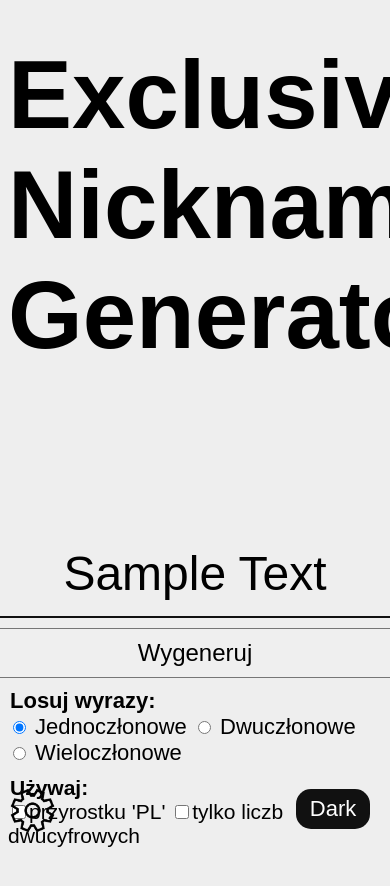
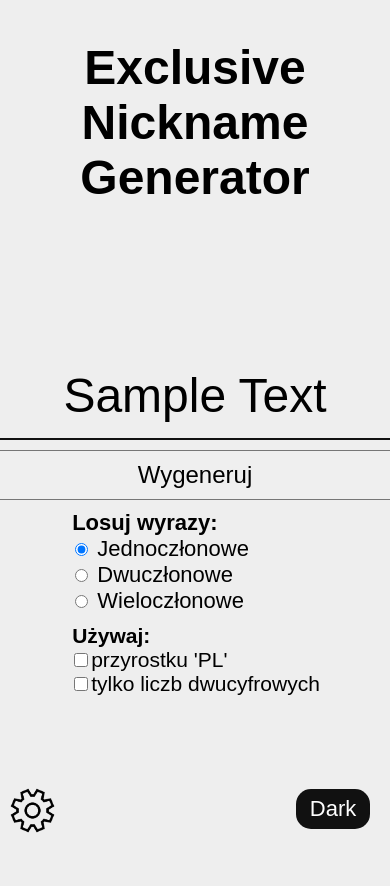
Before and after one commit to Walorson/exclusive-nickname-generator, a plain HTML site: page index.html in a window 390 px wide. Shown: the top 886 px of the page. Drawn offline with Linux system fonts and the light colour scheme.

Commit message:
some responsive

```diff
--- a/index.html
+++ b/index.html
@@ -9,6 +9,7 @@
     <meta name="author" content="Szymon Gniadek">
 
     <link rel="stylesheet" href="style.css">
+    <link rel="stylesheet" href="responsive.css">
 </head>
 
 <body>
@@ -31,22 +32,27 @@
         <div class="settings">
             <form>
                 <legend>Losuj wyrazy:</legend>
-                <label><input type="radio" name="a" id="a1" checked> Jednoczłonowe</label>
-                <label><input type="radio" name="a" id="a2"> Dwuczłonowe</label>
-                <label><input type="radio" name="a" id="a3"> Wieloczłonowe</label>
+                <div class="options">
+                    <label><input type="radio" name="a" id="a1" checked> Jednoczłonowe</label>
+                    <label><input type="radio" name="a" id="a2"> Dwuczłonowe</label>
+                    <label><input type="radio" name="a" id="a3"> Wieloczłonowe</label>
+                </div>
             </form>
             <form style="font-size: 21px;">
                 <legend>Używaj:</legend>
-                <label><input type="checkbox" id="b1">przyrostku 'PL'</label>
-                <label><input type="checkbox" id="b2">tylko liczb dwucyfrowych</label>
+                <div class="options">
+                    <label><input type="checkbox" id="b1">przyrostku 'PL'</label>
+                    <label><input type="checkbox" id="b2">tylko liczb dwucyfrowych</label>
+                </div>
             </form>
+        </div>
             <div id="darkmode">Dark</div>
             <script src="script.js"></script>
             <script src="modLoader.js"></script>
             <div id="mod1">
 
             </div>
-        </div>
+
     </div>
 </body>
 </html>
--- /dev/null
+++ b/responsive.css
@@ -0,0 +1,19 @@
+@media (max-width: 950px) {
+    .title {
+        font-size: 4rem;
+    }
+}
+@media (max-width: 650px) {
+    .title {
+        font-size: 3rem;
+    }
+}
+@media (max-width: 550px) {
+    .title {
+        font-size: 3rem;
+    }
+    .options {
+        display: flex;
+        flex-direction: column;
+    }
+}
--- a/script.js
+++ b/script.js
@@ -42,7 +42,7 @@ const darkmode = document.getElementById("darkmode"); let isDarkMode = false;
 darkmode.onclick = function () {
     if (isDarkMode == false) {
         document.body.style.backgroundColor = "#111";
-        document.body.style.color = "#888";
+        document.body.style.color = "#ccc";
         document.getElementById("dodatki").style.backgroundColor = "#333";
         document.getElementById("box").style.borderBottomColor = "#eee";
         button.classList.add("dark-button");
```
